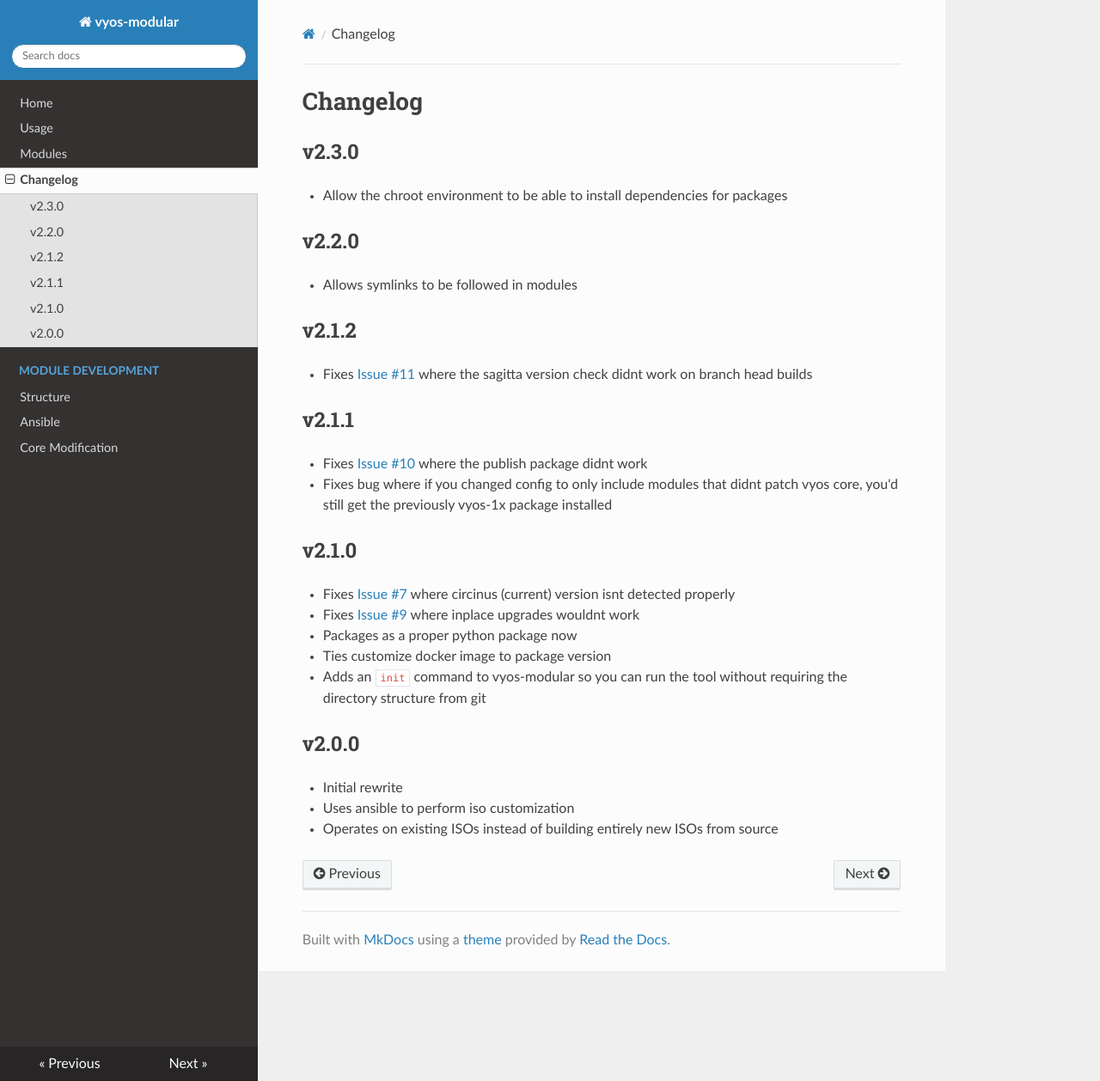
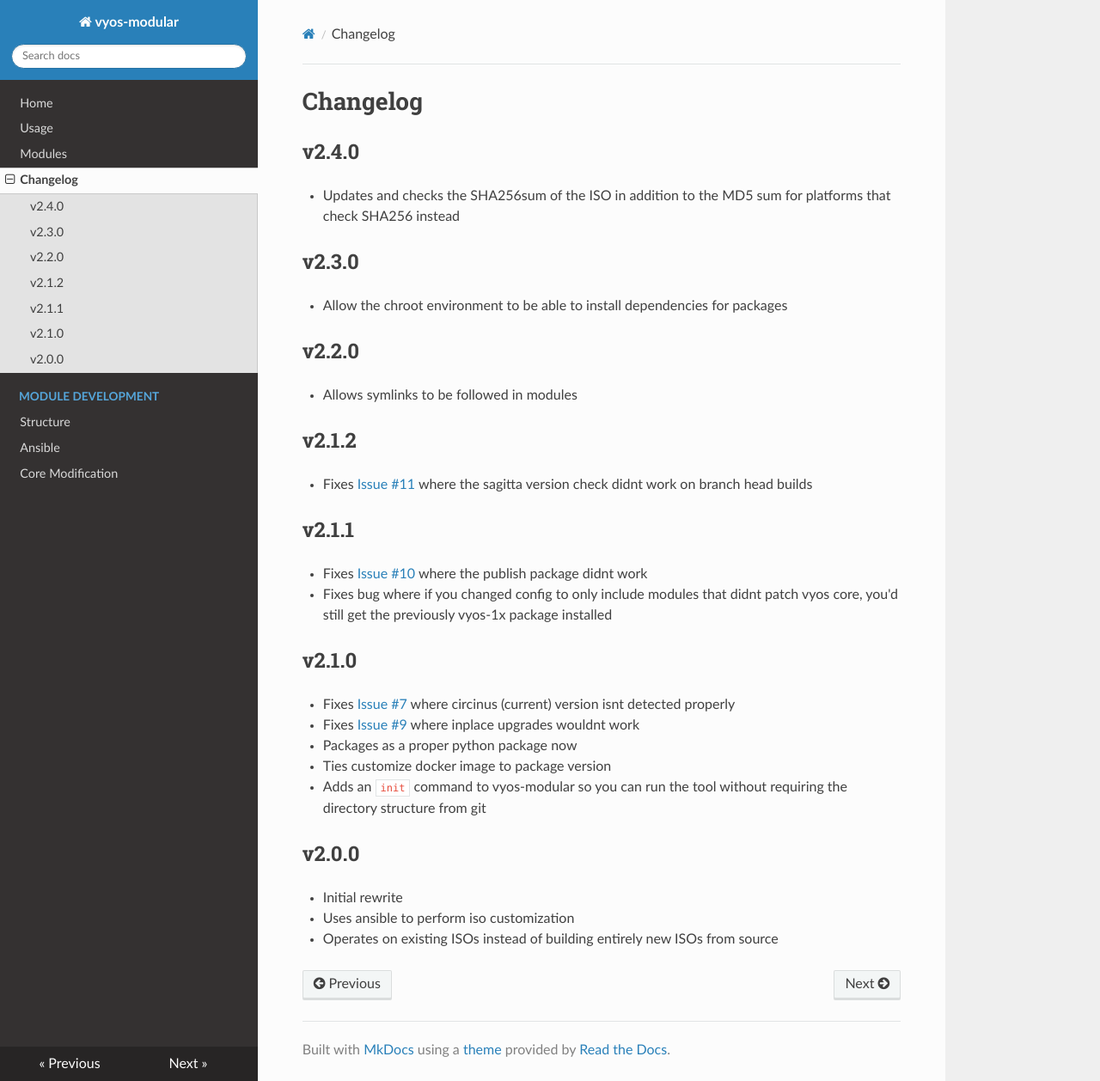
Before and after one commit to jack-broadway/vyos-modular, an MkDocs documentation site: the page built from docs/changelog.md, in a window 1280 px wide and 1258 px high. Shown: the whole window at 86% size. Built offline with MkDocs 1.6.1, drawn with Linux system fonts in a browser that asks for light colours; nearby versions of some CDN libraries.

Commit message:
Update SHA256 sums in addition to MD5 sums

```diff
--- a/docs/changelog.md
+++ b/docs/changelog.md
@@ -1,4 +1,8 @@
 # Changelog
+
+## v2.4.0
+- Updates and checks the SHA256sum of the ISO in addition to the MD5 sum for platforms that check SHA256 instead
+
 ## v2.3.0
 - Allow the chroot environment to be able to install dependencies for packages
 
--- a/setup.cfg
+++ b/setup.cfg
@@ -1,6 +1,6 @@
 [metadata]
 name = vyos_modular
-version = 2.3.0
+version = 2.4.0
 description = A modular customization system for vyos ISOs
 long_description = file: README.md
 long_description_content_type = text/markdown
```
Also changed, not shown: 1 other file.
